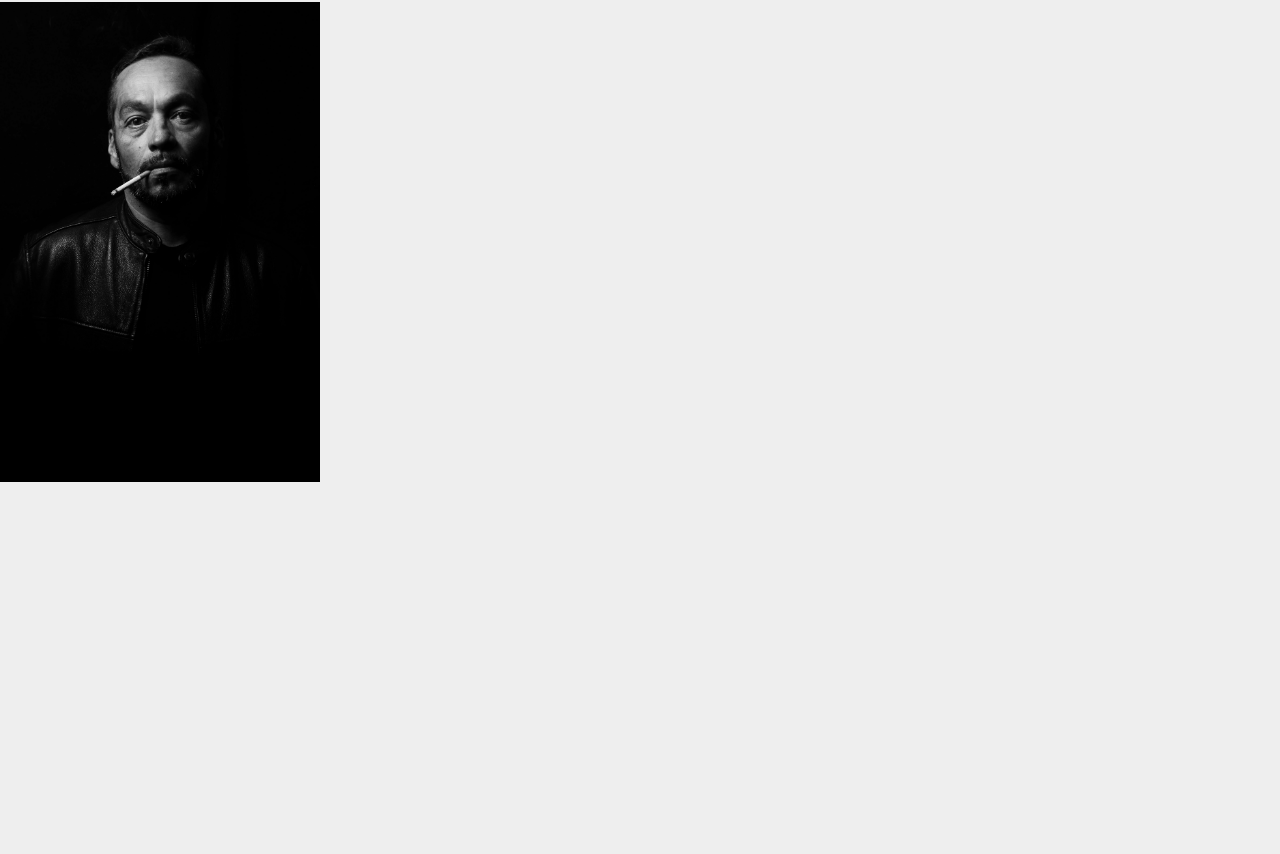
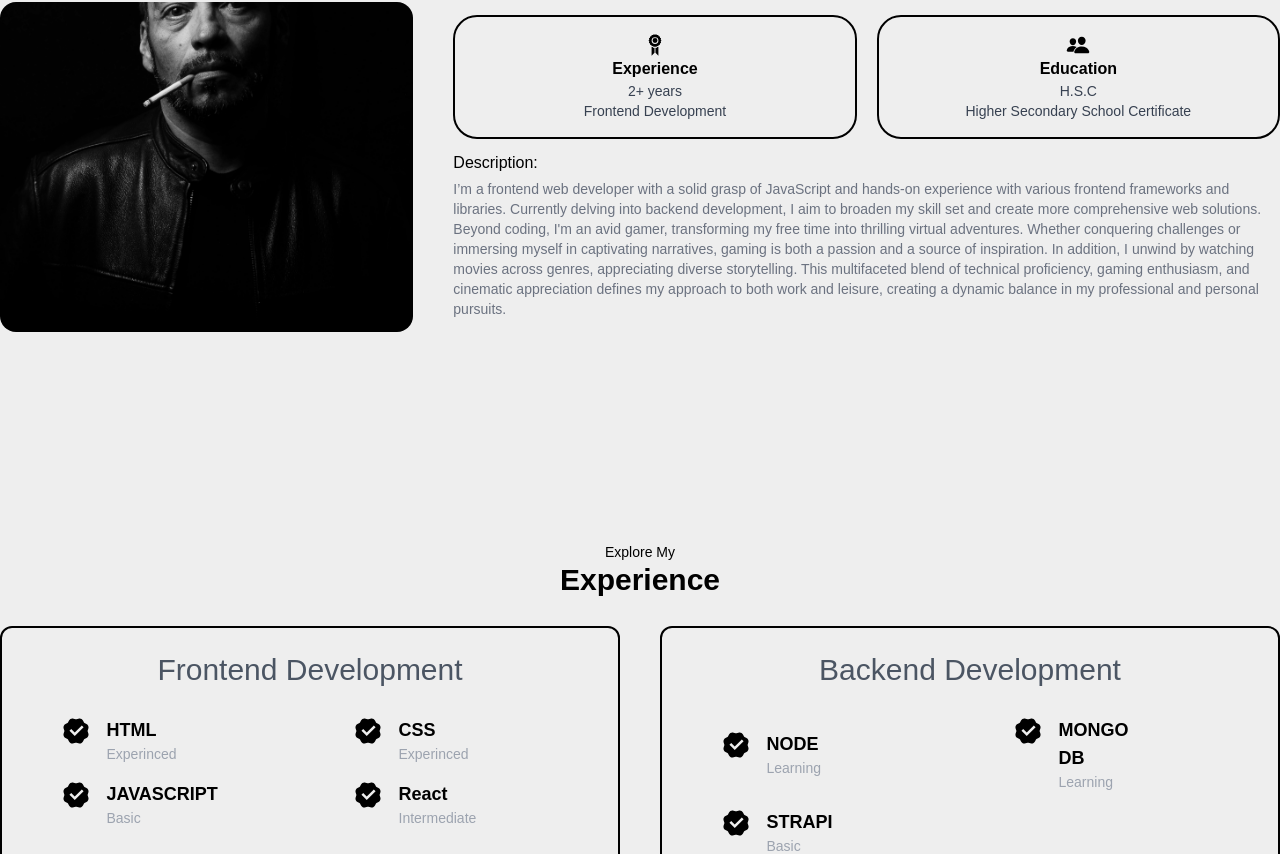
Before and after one commit to Asraful0312/react-portfolio, a React (Vite) app in the folder front-end/: page / in a window 1280 px wide. Shown: the part 966-1820 px from the top of the page. Before the commit the page ends 1448 px from the top, so only its background shows below. Built offline with nearby package versions, Linux system fonts and the light colour scheme.

Commit message:
exprience area done edited some things on about section

```diff
--- a/front-end/src/components/About.jsx
+++ b/front-end/src/components/About.jsx
@@ -1,14 +1,44 @@
-import { Title } from "./Title"
-import image from '../assets/man2.jpg'
+import { Title } from "./Title";
+import image from "../assets/man2.jpg";
+import { GiAchievement } from "react-icons/gi";
+import { IoPeople } from "react-icons/io5";
+import { Description } from "./Description";
+
+
 export const About = () => {
   return (
-    <div className="mt-16 md:mt-0">
+    <div className="mt-16 md:mt-0 min-h-[70vh]">
       <Title msg="Get To Know More" title="About Me" />
-      <div className="flex items-center gap-10">
-        <div className="w-1/4">
-          <img className="w-full object-cover" src={image} alt="man" />
+      <div className="flex flex-col md:flex-row items-center gap-10">
+        <div className="w-[300px] md:w-1/3  h-[330px]">
+          <img
+            className="w-full rounded-2xl h-full bg-center object-cover"
+            src={image}
+            alt="man"
+          />
+        </div>
+        <div className="w-8/12">
+          <div className="flex flex-col items-center gap-5 md:flex-row">
+            <div className="w-full md:w-6/12 flex flex-col items-center justify-center rounded-3xl p-4 border-2 border-black">
+              <GiAchievement className="text-2xl" />
+              <h1 className="font-semibold text-1xl text-center">Experience</h1>
+              <h1 className="text-gray-700 text-sm text-center">2+ years</h1>
+              <h1 className="text-gray-700 text-sm text-center">
+                Frontend Development
+              </h1>
+            </div>
+            <div className="w-full md:w-6/12 flex flex-col items-center justify-center rounded-3xl p-4 border-2 border-black">
+              <IoPeople className="text-2xl" />
+              <h1 className="font-semibold text-1xl text-center">Education</h1>
+              <h1 className="text-gray-700 text-sm text-center">H.S.C</h1>
+              <h1 className="text-gray-700 text-sm text-center">
+                Higher Secondary School Certificate
+              </h1>
+            </div>
+          </div>
+          <Description />
         </div>
       </div>
     </div>
   );
-}
+};
--- /dev/null
+++ b/front-end/src/components/Description.jsx
@@ -0,0 +1,21 @@
+export const Description = () => {
+  return (
+    <>
+      <h1 className="pt-3 pb-1 text-semibold">Description:</h1>
+      <p className="text-sm text-gray-500">
+        I&rsquo;m a frontend web developer with a solid grasp of JavaScript and
+        hands-on experience with various frontend frameworks and libraries.
+        Currently delving into backend development, I aim to broaden my skill
+        set and create more comprehensive web solutions. Beyond coding, I'm an
+        avid gamer, transforming my free time into thrilling virtual adventures.
+        Whether conquering challenges or immersing myself in captivating
+        narratives, gaming is both a passion and a source of inspiration. In
+        addition, I unwind by watching movies across genres, appreciating
+        diverse storytelling. This multifaceted blend of technical proficiency,
+        gaming enthusiasm, and cinematic appreciation defines my approach to
+        both work and leisure, creating a dynamic balance in my professional and
+        personal pursuits.
+      </p>
+    </>
+  );
+};
--- a/front-end/src/components/Experience.jsx
+++ b/front-end/src/components/Experience.jsx
@@ -1,7 +1,78 @@
+import { Title } from "../components/Title";
+import { ExperienceCard } from "./ExperienceCard";
 
+const frontEndExp = [
+  {
+    lan: "HTML",
+    status: "Experinced",
+  },
+  {
+    lan: "CSS",
+    status: "Experinced",
+  },
+  {
+    lan: "JAVASCRIPT",
+    status: "Basic",
+  },
+  {
+    lan: "React",
+    status: "Intermediate",
+  },
+];
+
+const backendExp = [
+  {
+    lan: "NODE",
+    status: "Learning",
+  },
+  {
+    lan: "MONGO DB",
+    status: "Learning",
+  },
+  {
+    lan: "STRAPI",
+    status: "Basic",
+  },
+];
 
 export const Experience = () => {
   return (
-    <div>Experience</div>
-  )
-}
+    <div className="h-screen md:h-full mt-16">
+      <Title msg="Explore My" title="Experience" />
+      <div className="flex flex-col md:flex-row items-center justify-center gap-10">
+        <div className="w-1/2 h-[60vh] border-2 border-black rounded-xl p-6">
+          <h1 className="text-lg md:text-3xl text-bold pb-2 text-gray-600 text-center">
+            Frontend Development
+          </h1>
+          <div className="grid grid-cols-1 md:grid-cols-2 items-center gap-4 md:mt-5">
+            {frontEndExp.map((item) => {
+              return (
+                <ExperienceCard
+                  key={item?.lan}
+                  lan={item?.lan}
+                  status={item?.status}
+                />
+              );
+            })}
+          </div>
+        </div>
+        <div className="w-1/2 h-[60vh] border-2 border-black rounded-xl p-6">
+          <h1 className="text-lg md:text-3xl text-bold pb-2 text-gray-600 text-center">
+            Backend Development
+          </h1>
+          <div className="grid grid-cols-1 md:grid-cols-2 items-center gap-4 md:mt-5">
+            {backendExp.map((item) => {
+              return (
+                <ExperienceCard
+                  key={item?.lan}
+                  lan={item?.lan}
+                  status={item?.status}
+                />
+              );
+            })}
+          </div>
+        </div>
+      </div>
+    </div>
+  );
+};
--- /dev/null
+++ b/front-end/src/components/ExperienceCard.jsx
@@ -0,0 +1,17 @@
+import { RiVerifiedBadgeFill } from "react-icons/ri";
+
+export const ExperienceCard = ({lan, status}) => {
+  return (
+    <div className="flex items-center justify-center gap-3 w-1/2">
+      <div className="w-1/2 flex gap-4">
+        <div>
+          <RiVerifiedBadgeFill className="text-3xl" />
+        </div>
+        <div>
+          <h1 className="text-sm md:text-lg font-bold">{lan}</h1>
+          <h1 className="text-sm md:text-sm text-gray-400">{status}</h1>
+        </div>
+      </div>
+    </div>
+  );
+};
--- a/front-end/src/components/Header.jsx
+++ b/front-end/src/components/Header.jsx
@@ -36,14 +36,14 @@ export const Header = () => {
           className={`flex md:flex-row absolute md:static right-10 z-40 md:mt-0 -mt-6 flex-col items-end md:gap-5 gap-2`}
         >
           <div onClick={() => setOpen(!open)} className="text-xl md:hidden">
-            {open ? <AiOutlineMenu /> : <RxCross2 />}
+            {open ? <RxCross2 /> : <AiOutlineMenu />}
           </div>
 
           {links.map((link) => (
             <li
               key={link.text}
               className={`text-lg transition-all duration-300 md:flex  ${
-                open ? "hidden" : ""
+                open ? "" : "hidden"
               }`}
             >
               <NavLink
--- a/front-end/src/components/Home.jsx
+++ b/front-end/src/components/Home.jsx
@@ -1,10 +1,12 @@
 import { Hero } from "./Hero";
-import {About} from "./About"
+import { About } from "./About"
+import { Experience } from "./Experience";
 export const Home = () => {
   return (
     <div>
       <Hero />
-      <About/>
+      <About />
+      <Experience />
     </div>
   );
 };
```
